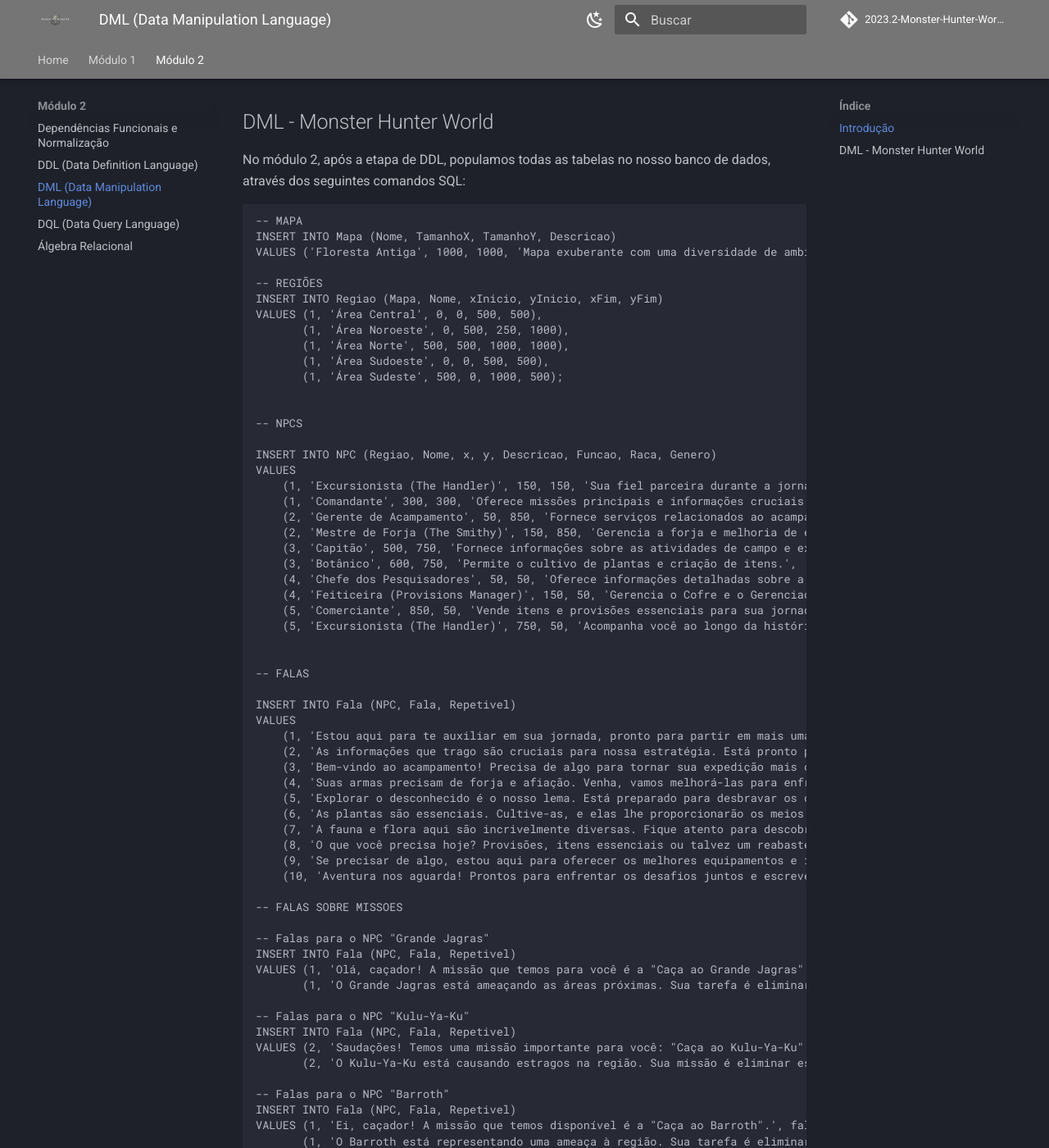
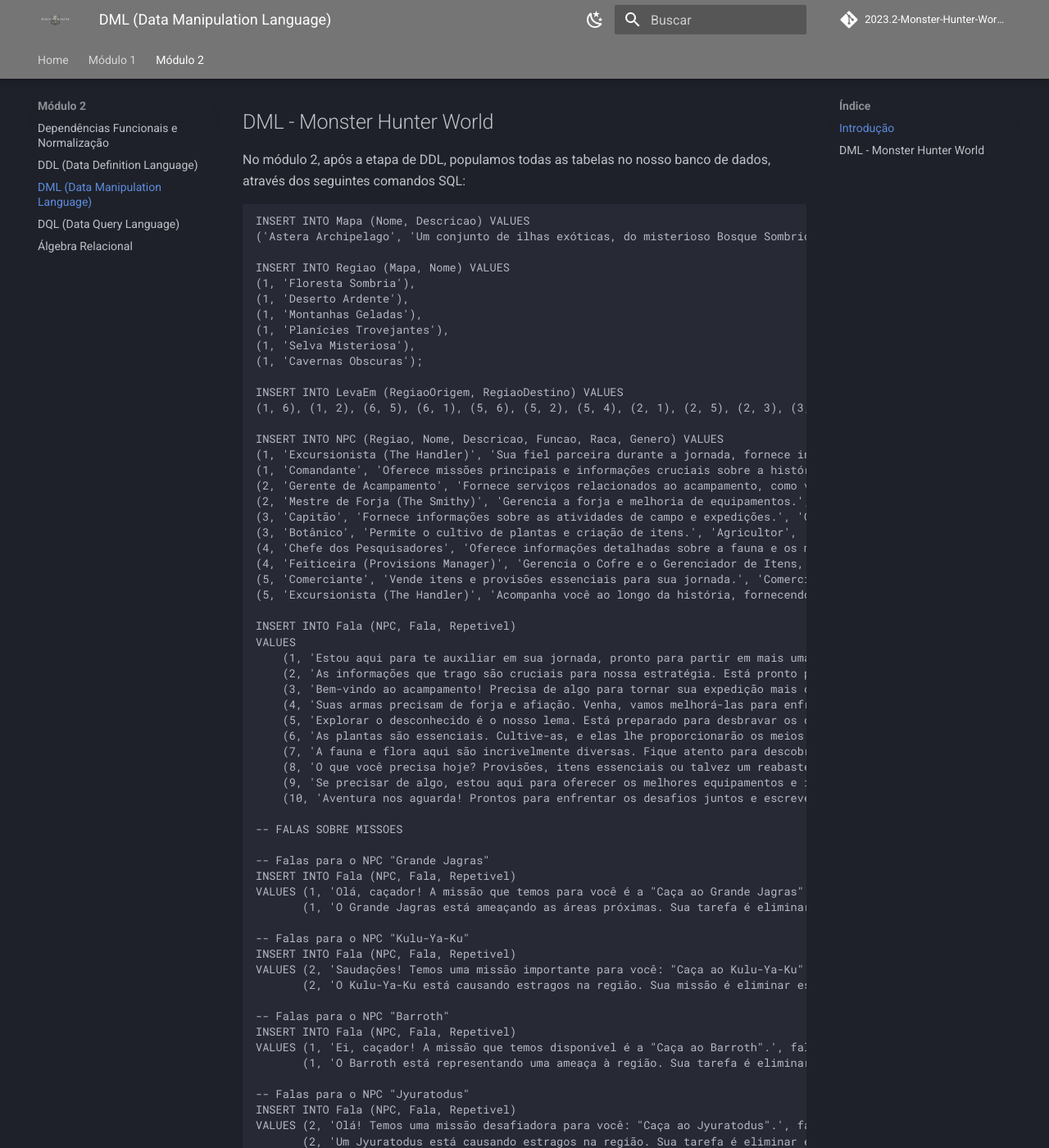
Before and after one commit to SBD1/2023.2-Monster-Hunter-World, an MkDocs documentation site: the page built from docs/modulo 2/dml.md, in a window 1280 px wide and 1400 px high, scrolled down 290 px. Shown: the whole window at 82% size. Built offline with MkDocs 1.6.1 and Material for MkDocs 9.7.7, drawn with Linux system fonts in a browser that asks for light colours; comment, search, counter and statistics services are not loaded; some of the changed text lies outside the part shown.

Commit message:
update ddl e dml

````diff
--- a/docs/modulo 2/dml.md
+++ b/docs/modulo 2/dml.md
@@ -9,36 +9,31 @@
 No módulo 2, após a etapa de DDL, populamos todas as tabelas no nosso banco de dados, através dos seguintes comandos SQL:
 
 ```
--- MAPA
-INSERT INTO Mapa (Nome, TamanhoX, TamanhoY, Descricao)
-VALUES ('Floresta Antiga', 1000, 1000, 'Mapa exuberante com uma diversidade de ambientes, incluindo densas florestas e áreas abertas.');
+INSERT INTO Mapa (Nome, Descricao) VALUES
+('Astera Archipelago', 'Um conjunto de ilhas exóticas, do misterioso Bosque Sombrio ao árido Deserto Flamejante, cada uma repleta de monstros desafiadores e ecossistemas únicos. Navegue pelas águas entre as ilhas, enfrentando perigos e descobrindo tesouros em sua busca pela supremacia como caçador.');
 
--- REGIÕES
-INSERT INTO Regiao (Mapa, Nome, xInicio, yInicio, xFim, yFim)
-VALUES (1, 'Área Central', 0, 0, 500, 500),
-       (1, 'Área Noroeste', 0, 500, 250, 1000),
-       (1, 'Área Norte', 500, 500, 1000, 1000),
-       (1, 'Área Sudoeste', 0, 0, 500, 500),
-       (1, 'Área Sudeste', 500, 0, 1000, 500);
+INSERT INTO Regiao (Mapa, Nome) VALUES
+(1, 'Floresta Sombria'),
+(1, 'Deserto Ardente'),
+(1, 'Montanhas Geladas'),
+(1, 'Planícies Trovejantes'),
+(1, 'Selva Misteriosa'),
+(1, 'Cavernas Obscuras');
 
+INSERT INTO LevaEm (RegiaoOrigem, RegiaoDestino) VALUES
+(1, 6), (1, 2), (6, 5), (6, 1), (5, 6), (5, 2), (5, 4), (2, 1), (2, 5), (2, 3), (3, 2), (3, 4), (4, 5), (4, 3);
 
--- NPCS
-
-INSERT INTO NPC (Regiao, Nome, x, y, Descricao, Funcao, Raca, Genero)
-VALUES
-    (1, 'Excursionista (The Handler)', 150, 150, 'Sua fiel parceira durante a jornada, fornece informações e auxilia na gerência de missões.', 'Assistente de Campo', 'Humano', 'Feminino'),
-    (1, 'Comandante', 300, 300, 'Oferece missões principais e informações cruciais sobre a história do jogo.', 'Líder da Comissão', 'Humano', 'Masculino'),
-    (2, 'Gerente de Acampamento', 50, 850, 'Fornece serviços relacionados ao acampamento, como viagens rápidas e gerenciamento de equipamentos.', 'Administrador de Campo', 'Humano', 'Masculino'),
-    (2, 'Mestre de Forja (The Smithy)', 150, 850, 'Gerencia a forja e melhoria de equipamentos.', 'Ferreiro', 'Humano', 'Masculino'),
-    (3, 'Capitão', 500, 750, 'Fornece informações sobre as atividades de campo e expedições.', 'Oficial de Campo', 'Humano', 'Masculino'),
-    (3, 'Botânico', 600, 750, 'Permite o cultivo de plantas e criação de itens.', 'Agricultor', 'Humano', 'Masculino'),
-    (4, 'Chefe dos Pesquisadores', 50, 50, 'Oferece informações detalhadas sobre a fauna e os monstros da região.', 'Pesquisador Chefe', 'Humano', 'Masculino'),
-    (4, 'Feiticeira (Provisions Manager)', 150, 50, 'Gerencia o Cofre e o Gerenciador de Itens, fornecendo itens e provisões.', 'Gerente de Provisões', 'Humano', 'Feminino'),
-    (5, 'Comerciante', 850, 50, 'Vende itens e provisões essenciais para sua jornada.', 'Comerciante Ambulante', 'Humano', 'Masculino'),
-    (5, 'Excursionista (The Handler)', 750, 50, 'Acompanha você ao longo da história, fornecendo informações e auxiliando na gerência de missões.', 'Assistente de Campo', 'Humano', 'Feminino');
-
-
--- FALAS
+INSERT INTO NPC (Regiao, Nome, Descricao, Funcao, Raca, Genero) VALUES
+(1, 'Excursionista (The Handler)', 'Sua fiel parceira durante a jornada, fornece informações e auxilia na gerência de missões.', 'Assistente de Campo', 'Humano', 'Feminino'),
+(1, 'Comandante', 'Oferece missões principais e informações cruciais sobre a história do jogo.', 'Líder da Comissão', 'Humano', 'Masculino'),
+(2, 'Gerente de Acampamento', 'Fornece serviços relacionados ao acampamento, como viagens rápidas e gerenciamento de equipamentos.', 'Administrador de Campo', 'Humano', 'Masculino'),
+(2, 'Mestre de Forja (The Smithy)', 'Gerencia a forja e melhoria de equipamentos.', 'Ferreiro', 'Humano', 'Masculino'),
+(3, 'Capitão', 'Fornece informações sobre as atividades de campo e expedições.', 'Oficial de Campo', 'Humano', 'Masculino'),
+(3, 'Botânico', 'Permite o cultivo de plantas e criação de itens.', 'Agricultor', 'Humano', 'Masculino'),
+(4, 'Chefe dos Pesquisadores', 'Oferece informações detalhadas sobre a fauna e os monstros da região.', 'Pesquisador Chefe', 'Humano', 'Masculino'),
+(4, 'Feiticeira (Provisions Manager)', 'Gerencia o Cofre e o Gerenciador de Itens, fornecendo itens e provisões.', 'Gerente de Provisões', 'Humano', 'Feminino'),
+(5, 'Comerciante', 'Vende itens e provisões essenciais para sua jornada.', 'Comerciante Ambulante', 'Humano', 'Masculino'),
+(5, 'Excursionista (The Handler)', 'Acompanha você ao longo da história, fornecendo informações e auxiliando na gerência de missões.', 'Assistente de Campo', 'Humano', 'Feminino');
 
 INSERT INTO Fala (NPC, Fala, Repetivel)
 VALUES
@@ -96,7 +91,6 @@
        (19, 20), -- Caça ao Rathalos
        (21, 22); -- Caça ao Anjanath
 
-
 -- MONSTROS
 
 INSERT INTO Monstro (IdAmigato, Nome, Elemento, AtacaMonstros, AlcanceHostilidade, Tipo)
@@ -107,7 +101,6 @@
     (NULL, 'Jyuratodus', 'None', true, 0, 0),
     (NULL, 'Rathalos', 'Fogo', true, 0, 0),
     (NULL, 'Anjanath', 'Fogo', true, 0, 0);
-
 
 -- INSTANCIAS MONSTROS
 
@@ -145,44 +138,49 @@
     (6, 0, 100, 0, 1, 100),
     (6, 0, 100, 0, 1, 100);
 
-
 -- REGIAO MONSTRO
 
--- Área Central (Região 1)
+-- Floresta Sombria (Região 1)
 INSERT INTO RegiaoMonstro (Regiao, Monstro)
 VALUES
     (1, 1),
     (1, 2),
     (1, 3);
 
--- Área Noroeste (Região 2)
+-- Deserto Ardente (Região 2)
 INSERT INTO RegiaoMonstro (Regiao, Monstro)
 VALUES
     (2, 2),
     (2, 3),
     (2, 4);
 
--- Área Norte (Região 3)
+-- Montanhas Geladas (Região 3)
 INSERT INTO RegiaoMonstro (Regiao, Monstro)
 VALUES
     (3, 4),
     (3, 5),
     (3, 6);
 
--- Área Sudoeste (Região 4)
+-- Planícies Trovejantes (Região 4)
 INSERT INTO RegiaoMonstro (Regiao, Monstro)
 VALUES
     (4, 1),
     (4, 4),
     (4, 5);
 
--- Área Sudeste (Região 5)
+-- Selva Misteriosa (Região 5)
 INSERT INTO RegiaoMonstro (Regiao, Monstro)
 VALUES
     (5, 2),
     (5, 5),
     (5, 6);
 
+-- Cavernas Obscuras (Região 6)
+INSERT INTO RegiaoMonstro (Regiao, Monstro)
+VALUES
+    (6, 1),
+    (6, 4),
+    (6, 6);
 
 -- MISSÕES
 
@@ -412,6 +412,7 @@
     (5, 14),
     (6, 15);
 
+
 -- ARMA
 
 -- Arma Espada Grande
@@ -514,7 +515,7 @@
   (2, 3),
   (2, 4);
 
-  -- Amuleto de Defesa
+-- Amuleto de Defesa
 INSERT INTO Amuleto (Nome, Nivel, Raridade, CustoCompra, ValorVenda, Descricao, Tipo, Melhoria)
 VALUES ('Amuleto de Defesa', 1, 3, 100, 50, 'Aumenta a defesa do caçador.', 'Defesa', 0);
 
@@ -546,7 +547,7 @@
   (2, 3),
   (2, 4);
 
-  -- Manta de Vitalidade
+-- Manta de Vitalidade
 INSERT INTO Ferramenta (Nome, Nivel, Raridade, CustoCompra, ValorVenda, Descricao, Tipo, Funcao, TempoEfeito, TempoRecarga)
 VALUES ('Manta de Vitalidade', 1, 3, 100, 50, 'Restaura a vida do caçador e aliados.', 'Manta', 'Recuperação', 60, 300);
 
@@ -569,6 +570,11 @@
   (2, 2),
   (1, 3),
   (2, 4);
+
+INSERT INTO Habilidade (Nome, Nivel, Descricao, Funcao) VALUES
+('Curandeiro', 1, 'Aumenta a eficácia de itens de cura.', 'Suporte'),
+('Atirador', 2, 'Aumenta a precisão de ataques à distância.', 'Ofensiva'),
+('Escapista', 3, 'Aumenta a velocidade de movimento ao fugir de monstros.', 'Defensiva');
 
 -- Habilidade de Ataque
 INSERT INTO Habilidade (Nome, Nivel, Descricao, Funcao)
@@ -601,4 +607,5 @@
   (2, 4),
   (3, 2),
   (4, 1);
+
 ```
````
Also changed, not shown: other parts of docs/modulo 2/dml.md (+2 -0 lines), docs/modulo 2/ddl.md (+2 -1 lines).
